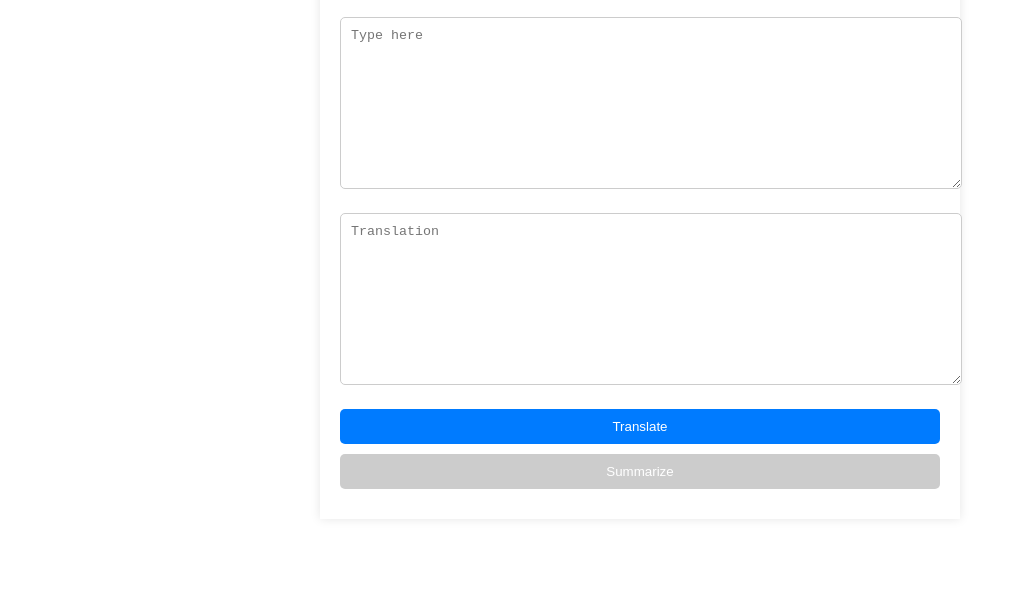
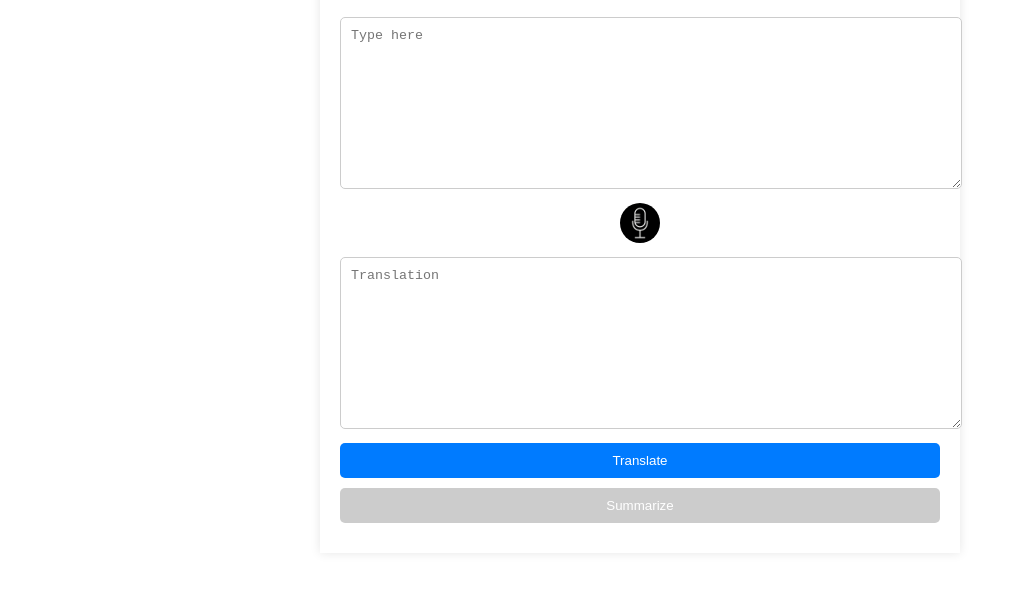
Before and after one commit to dddom1kkk/AI-based-Communication-Tool-and-Traslator, a plain HTML site: page speak-to-translate.html in a window 1280 px wide. Shown: the part 184-800 px from the top of the page, without its empty margins (0-1025 px from the left). Drawn offline with Linux system fonts and the light colour scheme.

Commit message:
#3. Added new image for recording. Styled the image for aligning it in center and made it circle-shaped. Changed Head of textboxes for appropriate translators in both translator files.

```diff
--- a/speak-to-translate.html
+++ b/speak-to-translate.html
@@ -40,7 +40,8 @@
 
     <div class="container">
       <header>
-        <h1>AI Translator</h1>
+        <h1>AI Speech Translator</h1>
+        <!-- Added "Speech" @dddom1kkk-->
       </header>
 
       <div class="language-selection-section">
@@ -64,6 +65,12 @@
           id="fromInput"
           placeholder="Type here"
         ></textarea>
+        <!-- Added div for center alignment of image & added image itself @dddom1kkk -->
+        <div class="center-record-img">
+          <button class="record-button" onclick="listenText()">
+            <img src="Images/record-button-img.jpg" alt="record-button-image" />
+          </button>
+        </div>
         <textarea
           class="translation-box"
           id="toOutput"
--- a/styles/speak-to-translate-style.css
+++ b/styles/speak-to-translate-style.css
@@ -72,8 +72,24 @@ body, html {
     padding: 10px;
     border: 1px solid #ccc;
     border-radius: 5px;
-    margin-bottom: 20px;
+    margin-bottom: 10px;
     height: 150px; /* or any other height */
+  }
+
+  .center-record-img {
+    text-align: center;
+    margin-bottom: 10px;
+  }
+
+  .record-button {
+    padding: 0;
+    border: none;
+    background: none;
+  }
+
+  .record-button img {
+    border-radius: 50%;
+    width: 40px;
   }
 
   .app-buttons {
```
Also changed, not shown: text-to-translate.html (+41 -10 lines), Images/record-button-img.jpg (added).
